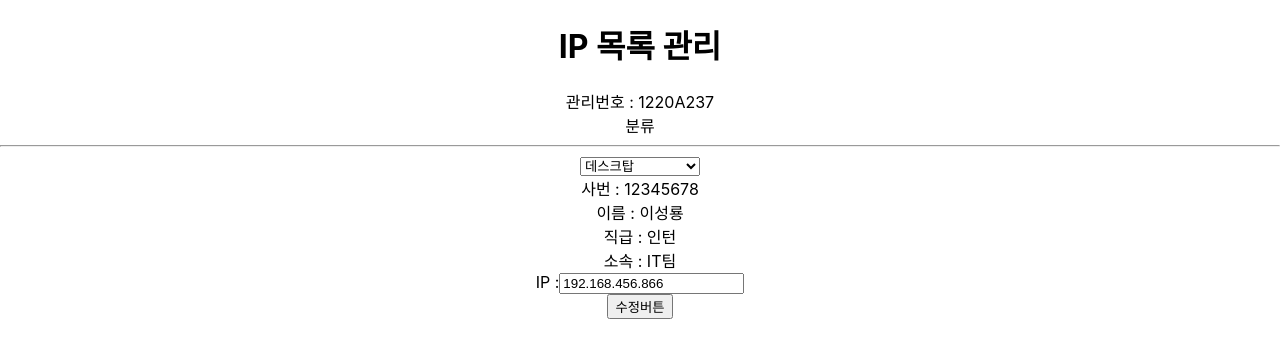
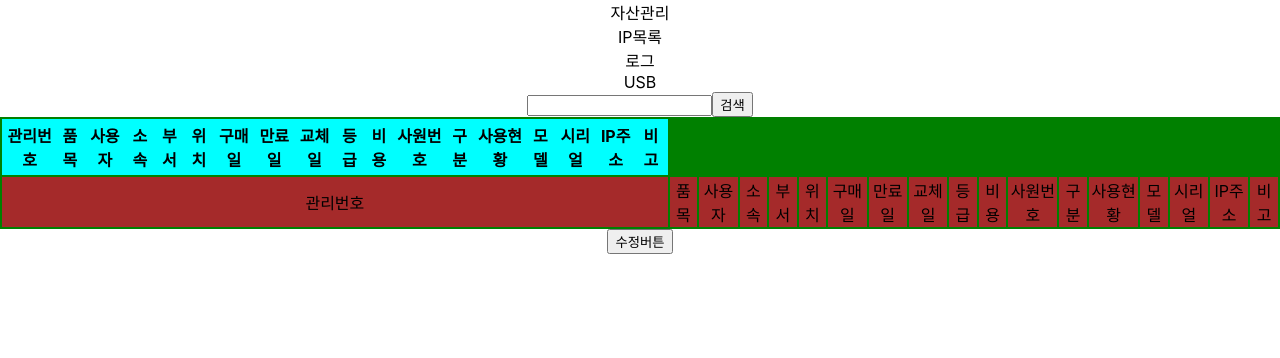
Before and after one commit to KDTcastledragon/ipList, a React (Create React App) app in the folder iplist/: page / in a window 1280 px wide. Shown: the top 358 px of the page. Built offline with nearby package versions, Linux system fonts and the light colour scheme.

Commit message:
no message

```diff
--- a/iplist/electron.js
+++ b/iplist/electron.js
@@ -3,10 +3,6 @@ const { dialog } = require('electron');
 // const isDev = require('electron-is-dev');
 
 function createWindow() {
-  console.log(`제대로 작동중인가요???`);
-    console.log(`제대로 작동중인가요???`);
-    console.log(`제대로 작동중인가요???`);
-
   const win = new BrowserWindow({
     width: 1024,
     height: 768,
--- a/iplist/src/components/IPlist/IPlist.css
+++ b/iplist/src/components/IPlist/IPlist.css
@@ -0,0 +1,11 @@
+.OATable {
+    background-color: green;
+}
+
+.OATable>thead {
+    background-color: aqua;
+}
+
+.OATable>tbody {
+    background-color: brown;
+}
--- a/iplist/src/components/IPlist/IPlist.jsx
+++ b/iplist/src/components/IPlist/IPlist.jsx
@@ -3,31 +3,71 @@ import { useEffect, useState } from 'react';
 
 
 function IPlist() {
+    const [enteredWord,setEnteredWord] = useState('');
+
+    function searchDB(word) {
+        alert(`${word}`);
+    }
 
     return (
         <>
-            <h1>IP 목록 관리</h1>
             <div>
-                <span>관리번호 : </span>
-                <span>1220A237</span>
+        <div><span>자산관리</span></div>
+        <div><span>IP목록</span></div>
+        <div><span>로그</span></div>
+        <div><span>USB</span></div>
             </div>
             <div>
-                <span>분류</span>
-                <hr />
-                <select name="d" id="">
-                    <option value="deskTop">데스크탑</option>
-                    <option value="noteBook">노트북</option>
-                    <option value="workStation">WORKSTATION</option>
-                    <option value="PDA">PDA</option>
-                </select>
+                <input type="text" onChange={(e)=>setEnteredWord(e.target.value)} value={enteredWord}/>
+                <button onClick={()=>searchDB(enteredWord)}>검색</button>
+                {/* 관리번호, 사번,사용자,품목, 소속,부서,위치,구분,등급,비용,비고,사용현황,모델,시리얼,ip,관리자노트 */}
             </div>
-            <div>사번 : <span>12345678</span></div>
-            <div>이름 : <span>이성룡</span></div>
-            <div>직급 : <span>인턴</span></div>
-            <div>소속 : <span>IT팀</span></div>
-            <div>IP :
-                <input type="text" value={"192.168.456.866"} readOnly />
-            </div>
+            <table className='OATable'>
+                <thead>
+                    <th>
+                        <td>관리번호</td>
+                        <td>품목</td>
+                        <td>사용자</td>
+                        <td>소속</td>
+                        <td>부서</td>
+                        <td>위치</td>
+                        <td>구매일</td>
+                        <td>만료일</td>
+                        <td>교체일</td>
+                        <td>등급</td>
+                        <td>비용</td>
+                        <td>사원번호</td>
+                        <td>구분</td>
+                        <td>사용현황</td>
+                        <td>모델</td>
+                        <td>시리얼</td>
+                        <td>IP주소</td>
+                        <td>비고</td>
+                    </th>
+                </thead>
+                <tbody>
+                    <tr>
+                        <td>관리번호</td>
+                        <td>품목</td>
+                        <td>사용자</td>
+                        <td>소속</td>
+                        <td>부서</td>
+                        <td>위치</td>
+                        <td>구매일</td>
+                        <td>만료일</td>
+                        <td>교체일</td>
+                        <td>등급</td>
+                        <td>비용</td>
+                        <td>사원번호</td>
+                        <td>구분</td>
+                        <td>사용현황</td>
+                        <td>모델</td>
+                        <td>시리얼</td>
+                        <td>IP주소</td>
+                        <td>비고</td>
+                    </tr>
+                </tbody>
+            </table>
             <button onClick={() => alert(`수정버튼`)}>수정버튼</button>
         </>
     );
```
